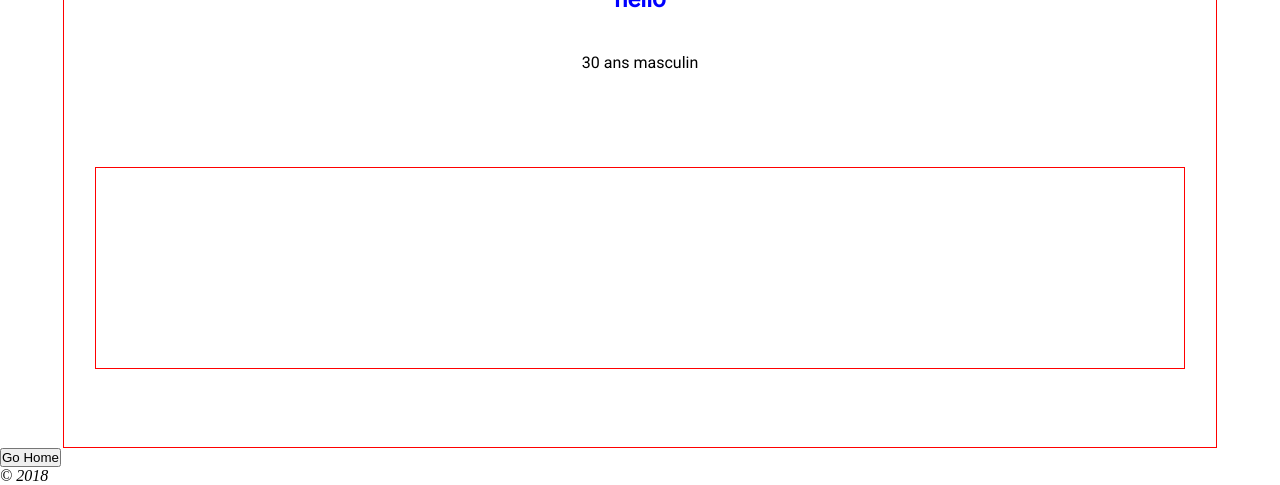
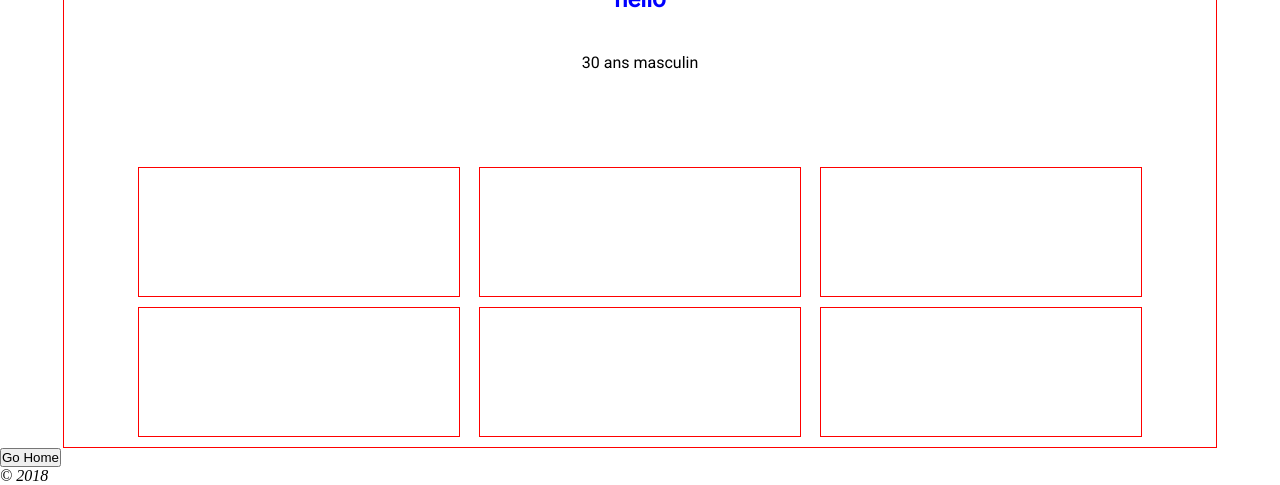
Before and after one commit to WillemHeremans/MyReviewProject, a CodeIgniter app: page /MyReviewProject/profile in a window 1280 px wide. Shown: the part 324-809 px from the top of the page. Run offline with CodeIgniter, Linux system fonts and the light colour scheme.

Commit message:
rajout favorit

```diff
--- a/application/views/pages/profile.php
+++ b/application/views/pages/profile.php
@@ -39,7 +39,17 @@
 
 
       <section id="favorit">
+<div class="miniFavorit">
+        <div class="movie"></div>
+        <div class="movie"></div>
+        <div class="movie"></div>
+</div>
 
+<div class="miniNoFavorit">
+        <div class="movie"></div>
+        <div class="movie"></div>
+        <div class="movie"></div>
+</div>
 
       </section>
 
--- a/css/profile.css
+++ b/css/profile.css
@@ -73,7 +73,23 @@ h1{
     margin-top: 10vh;
     margin-left: auto;
     margin-right: auto;
-    width: 85vw;
-    height: 25vh;
-    border: 1px solid red;
+    width: 80vw;
+    height: 35vh;
  }
+
+ .miniFavorit{
+     display: flex;
+     justify-content: space-around;
+ }
+
+ .movie{
+     height: 16vh;
+     width: 25vw;
+     margin-bottom: 10px;
+     border: 1px red solid;
+ }
+
+ .miniNoFavorit{
+     display: flex;
+     justify-content: space-around;
+}
```
